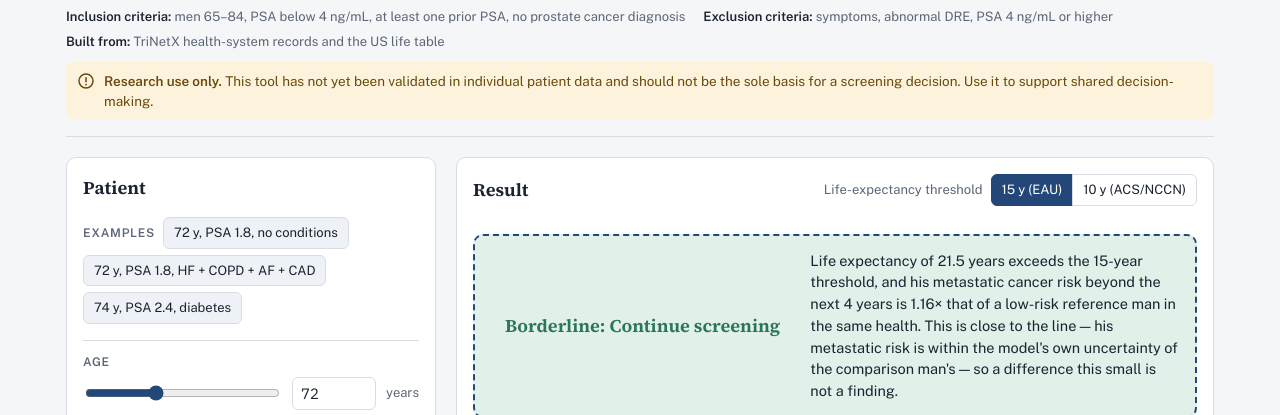
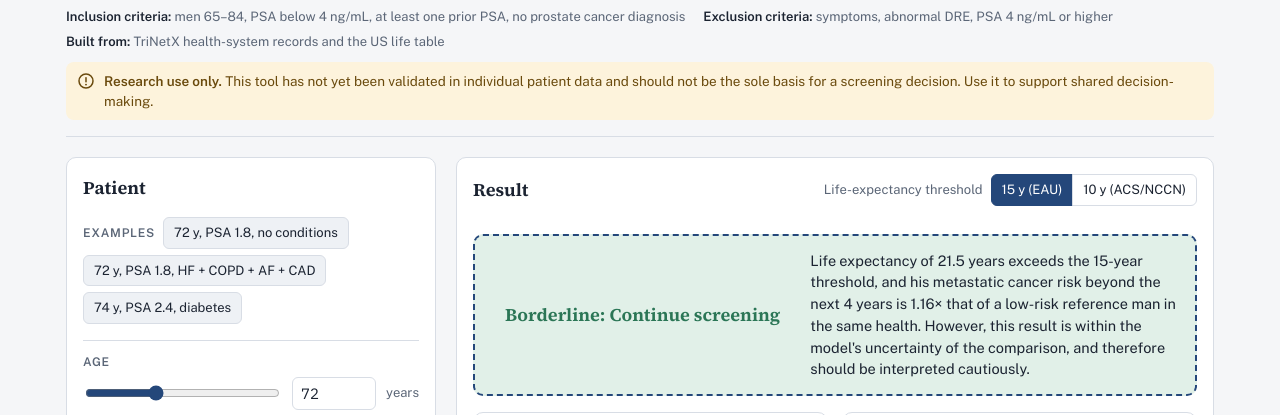
Before and after one commit to jwin2345/PSA-test-decision-aid, a plain HTML site: page index.html in a window 1280 px wide. Shown: the part 121-536 px from the top of the page. Drawn offline with nearby package versions, Linux system fonts and the light colour scheme.

Commit message:
Borderline wording: interpret cautiously
Co-Authored-By: Claude Opus 5.5 <noreply@anthropic.com>
Claude-Session: https://claude.ai/code/session_015Jn8CXPVjrdnSsauJ9HcEF

```diff
--- a/index.html
+++ b/index.html
@@ -586,8 +586,8 @@ function render(){
   $('tierPill').textContent='×'+r.condHR.toFixed(2);
   const v=$('verdict');
   if(psaOut){ v.className='verdict v-out'; $('vPill').textContent='Outside range'; $('vWhy').textContent='Evaluate the elevated PSA according to guidelines.'; }
-  else { const ph=[]; if(r.band.indexOf('cancer')>=0) ph.push("his metastatic risk is within the model's own uncertainty of the comparison man's"); if(r.band.indexOf('life')>=0) ph.push('his life expectancy is within '+((o.margin&&o.margin.leBand)||1.5)+' years of the threshold');
-    const band=ph.length?' This is close to the line — '+ph.join(' and ')+' — so a difference this small is not a finding.':'';
+  else { const ph=[]; if(r.band.indexOf('cancer')>=0) ph.push("within the model's uncertainty of the comparison"); if(r.band.indexOf('life')>=0) ph.push('within '+((o.margin&&o.margin.leBand)||1.5)+' years of the life-expectancy threshold');
+    const band=ph.length?' However, this result is '+ph.join(' and ')+', and therefore should be interpreted cautiously.':'';
     v.className='verdict v-'+r.cat+(r.border?' v-border':''); $('vPill').textContent=(r.border?'Borderline: ':'')+catText[r.cat];
     $('vWhy').textContent=why(r,o)+band+(r.condHR>6?' Several serious conditions are combined; their hazard ratios multiply, so this estimate is less certain.':''); }
   $('le').innerHTML=r.le.toFixed(1)+' <small>years</small>';
```
